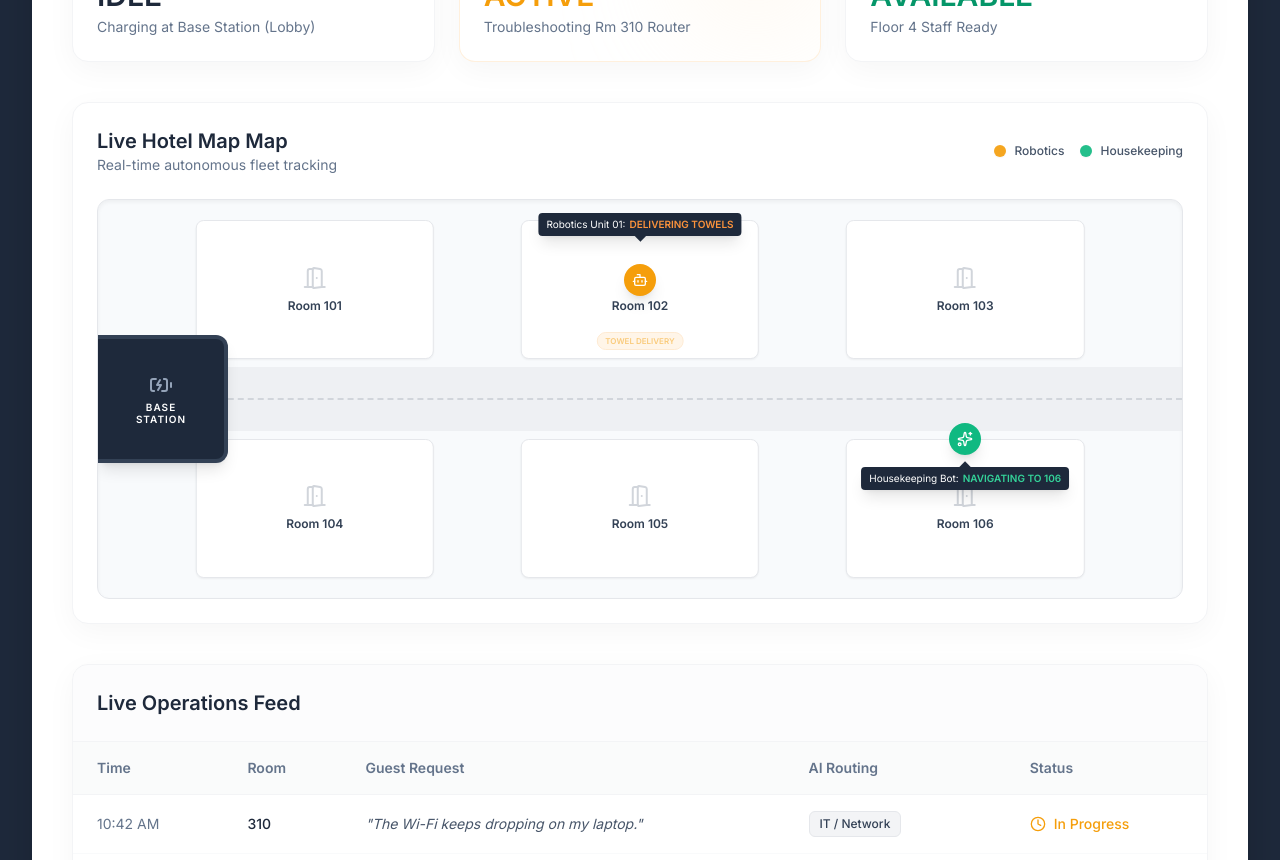
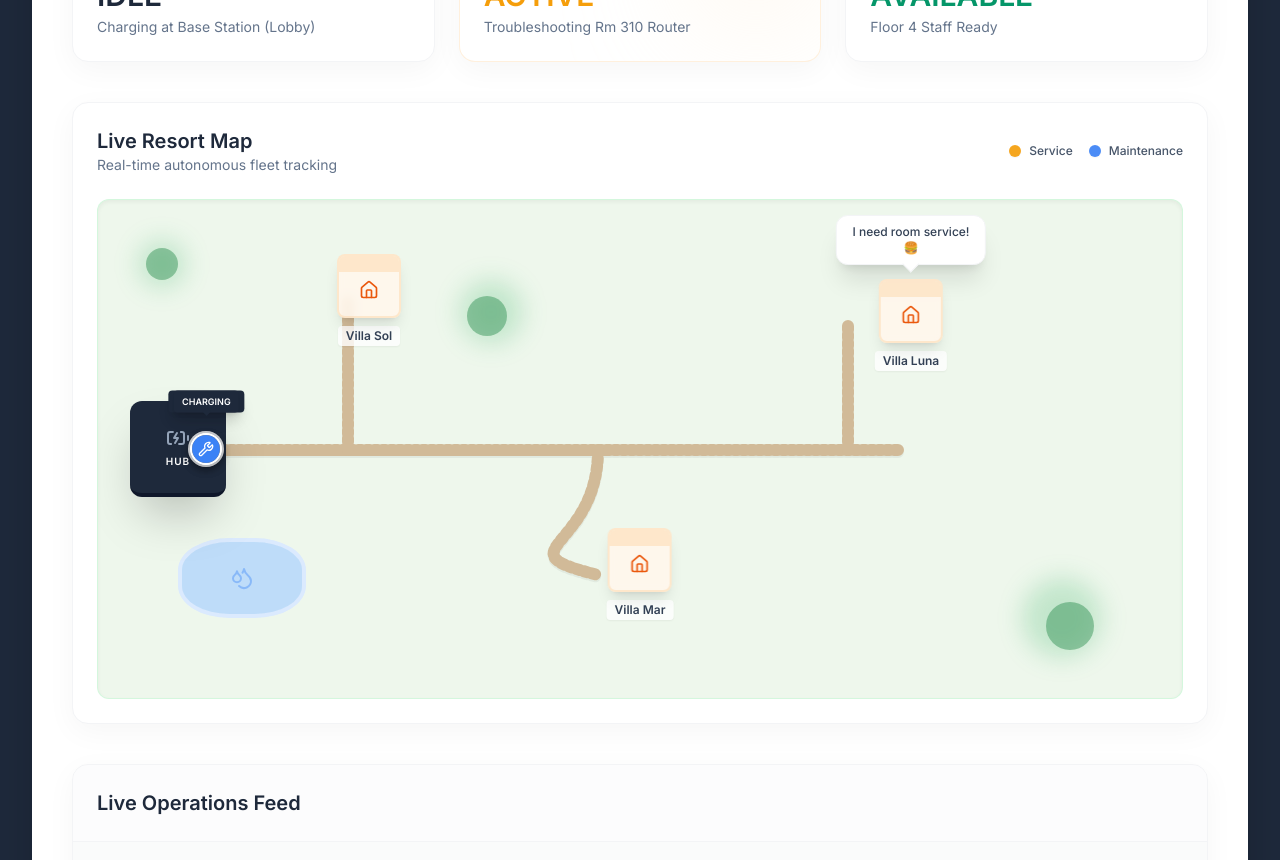
Before and after one commit to KadsSar/innovaeste-core, a React (Vite) app: page /dashboard in a window 1280 px wide. Shown: the part 500-1360 px from the top of the page. Built offline with nearby package versions, Linux system fonts and the light colour scheme; a web font is replaced by a local one.

Commit message:
feat: update LiveHotelMap component and refresh build assets.

```diff
--- a/src/components/LiveHotelMap.tsx
+++ b/src/components/LiveHotelMap.tsx
@@ -1,5 +1,5 @@
 import { useEffect, useState } from 'react';
-import { Bot, Sparkles, DoorOpen, BatteryCharging } from 'lucide-react';
+import { Bot, Wrench, BatteryCharging, Home, Droplets } from 'lucide-react';
 
 type BotState = {
   id: string;
@@ -11,75 +11,103 @@ type BotState = {
   icon: React.ReactNode;
 };
 
+type RoomState = {
+  id: string;
+  name: string;
+  x: number;
+  y: number;
+  request: string | null;
+};
+
 export default function LiveHotelMap() {
-  // Bot A: Towels (Orange)
-  const [botA, setBotA] = useState<BotState>({
-    id: 'A', name: 'Robotics Unit 01', x: 5, y: 40, status: 'IDLE', color: 'bg-accent-orange text-white', icon: <Bot size={16} />
+  const [rooms, setRooms] = useState<Record<string, RoomState>>({
+    'villa-sol': { id: 'villa-sol', name: 'Villa Sol', x: 25, y: 20, request: null },
+    'villa-luna': { id: 'villa-luna', name: 'Villa Luna', x: 75, y: 25, request: null },
+    'villa-mar': { id: 'villa-mar', name: 'Villa Mar', x: 50, y: 75, request: null },
   });
 
-  // Bot B: Cleaning (Emerald)
+  const [botA, setBotA] = useState<BotState>({
+    id: 'A', name: 'Robotics Unit 01', x: 10, y: 50, status: 'IDLE', color: 'bg-accent-orange text-white', icon: <Bot size={16} />
+  });
+
   const [botB, setBotB] = useState<BotState>({
-    id: 'B', name: 'Housekeeping Bot', x: 5, y: 60, status: 'CHARGING', color: 'bg-emerald-500 text-white', icon: <Sparkles size={16} />
+    id: 'B', name: 'IT & Maintenance', x: 10, y: 50, status: 'CHARGING', color: 'bg-blue-500 text-white', icon: <Wrench size={16} />
   });
 
   useEffect(() => {
     let mounted = true;
 
+    const setRoomRequest = (roomId: string, request: string | null) => {
+      setRooms(prev => ({
+        ...prev,
+        [roomId]: { ...prev[roomId], request }
+      }));
+    };
+
     const runBotASequence = async () => {
       while (mounted) {
-        // IDLE at base
-        setBotA(prev => ({ ...prev, x: 5, y: 40, status: 'IDLE (Base)' }));
+        // Base
+        setBotA(prev => ({ ...prev, x: 10, y: 50, status: 'IDLE' }));
+        await wait(3000);
+
+        // Request comes in for Room Service
+        if(!mounted) return;
+        setRoomRequest('villa-luna', 'I need room service! 🍔');
         await wait(2000);
 
-        // Move to hallway aligned with room 102
-        setBotA(prev => ({ ...prev, x: 50, y: 40, status: 'NAVIGATING TO 102' }));
-        await wait(2000); // Wait for transit
-
-        // Enter Room 102 (Top middle)
-        setBotA(prev => ({ ...prev, x: 50, y: 20, status: 'ENTERING ROOM' }));
-        await wait(1000); // Wait for transit
-
-        // Task
-        setBotA(prev => ({ ...prev, status: 'DELIVERING TOWELS' }));
-        await wait(3000);
-
-        // Exit room
-        setBotA(prev => ({ ...prev, x: 50, y: 40, status: 'EXITING ROOM' }));
+        setBotA(prev => ({ ...prev, status: 'RESPONDING' }));
         await wait(1000);
 
+        // Move to Villa Luna
+        setBotA(prev => ({ ...prev, x: 75, y: 25, status: 'DELIVERING' }));
+        await wait(7000); // Slower movement
+
+        // Un-set request
+        setRoomRequest('villa-luna', null);
+        setBotA(prev => ({ ...prev, status: 'TASK COMPLETE' }));
+        await wait(2000);
+
         // Return to base
-        setBotA(prev => ({ ...prev, x: 5, y: 40, status: 'RETURNING TO BASE' }));
-        await wait(2000);
+        setBotA(prev => ({ ...prev, x: 10, y: 50, status: 'RETURNING' }));
+        await wait(7000);
       }
     };
 
     const runBotBSequence = async () => {
-      // Offset start
-      await wait(3500);
+      await wait(8000); // offset
       while (mounted) {
-        // At base
-        setBotB(prev => ({ ...prev, x: 5, y: 60, status: 'IDLE (Base)' }));
-        await wait(1000);
+        // Base
+        setBotB(prev => ({ ...prev, x: 10, y: 50, status: 'IDLE' }));
+        await wait(3000);
 
-        // Move to hallway aligned with room 106 (bottom right)
-        setBotB(prev => ({ ...prev, x: 80, y: 60, status: 'NAVIGATING TO 106' }));
-        await wait(2500);
+        // Request comes in for A/C
+        if(!mounted) return;
+        setRoomRequest('villa-sol', 'My A/C is broken! ❄️');
+        await wait(2000);
 
-        // Enter Room 106
-        setBotB(prev => ({ ...prev, x: 80, y: 80, status: 'ENTERING ROOM' }));
-        await wait(1000);
+        // Move to Villa Sol
+        setBotB(prev => ({ ...prev, x: 25, y: 20, status: 'INVESTIGATING' }));
+        await wait(5000);
 
-        // Task
-        setBotB(prev => ({ ...prev, status: 'CLEANING ROOM RUN' }));
+        // Clear request
+        setRoomRequest('villa-sol', null);
+        setBotB(prev => ({ ...prev, status: 'REPAIRING' }));
         await wait(4000);
 
-        // Exit room
-        setBotB(prev => ({ ...prev, x: 80, y: 60, status: 'EXITING ROOM' }));
-        await wait(1000);
+        // Next Request: Bedsheets
+        setRoomRequest('villa-mar', 'Bedsheets need changing 🛏️');
+        await wait(2000);
+
+        setBotB(prev => ({ ...prev, x: 50, y: 75, status: 'REROUTING' }));
+        await wait(6000);
+
+        setRoomRequest('villa-mar', null);
+        setBotB(prev => ({ ...prev, status: 'CLEANING' }));
+        await wait(4000);
 
         // Return to base
-        setBotB(prev => ({ ...prev, x: 5, y: 60, status: 'RETURNING TO BASE' }));
-        await wait(2500);
+        setBotB(prev => ({ ...prev, x: 10, y: 50, status: 'RETURNING' }));
+        await wait(6000);
       }
     };
 
@@ -95,117 +123,126 @@ export default function LiveHotelMap() {
     <div className="bg-white border border-gray-100 rounded-2xl overflow-hidden shadow-[0_8px_30px_rgb(0,0,0,0.04)] p-6">
       <div className="flex justify-between items-center mb-6">
         <div>
-          <h2 className="text-xl font-semibold text-slate-800">Live Hotel Map Map</h2>
+          <h2 className="text-xl font-semibold text-slate-800">Live Resort Map</h2>
           <p className="text-sm text-slate-500">Real-time autonomous fleet tracking</p>
         </div>
         <div className="flex space-x-4">
           <div className="flex items-center space-x-2">
             <div className="w-3 h-3 rounded-full bg-accent-orange shadow-sm animate-pulse"></div>
-            <span className="text-xs text-slate-600 font-medium">Robotics</span>
+            <span className="text-xs text-slate-600 font-medium">Service</span>
           </div>
           <div className="flex items-center space-x-2">
-            <div className="w-3 h-3 rounded-full bg-emerald-500 shadow-sm animate-pulse"></div>
-            <span className="text-xs text-slate-600 font-medium">Housekeeping</span>
+            <div className="w-3 h-3 rounded-full bg-blue-500 shadow-sm animate-pulse"></div>
+            <span className="text-xs text-slate-600 font-medium">Maintenance</span>
           </div>
         </div>
       </div>
 
-      <div className="relative w-full h-[400px] bg-slate-50 border border-gray-200 rounded-xl overflow-hidden shadow-inner font-sans">
+      <div className="relative w-full h-[500px] bg-[#eef7ec] border border-green-200/50 rounded-xl overflow-hidden shadow-inner font-sans">
 
-        {/* Hallway */}
-        <div className="absolute left-0 right-0 top-1/2 h-16 bg-gray-200/50 -translate-y-1/2 flex items-center justify-center">
-           <div className="w-full border-t-2 border-dashed border-gray-300"></div>
+        {/* Landscape Elements (Trees, Pools, Paths) */}
+
+        {/* Paths (SVG) */}
+        <svg className="absolute inset-0 w-full h-full pointer-events-none" style={{ filter: 'drop-shadow(0px 2px 0px rgba(0,0,0,0.05))' }}>
+          {/* Main Path from Base */}
+          <path d="M 100 250 L 800 250" stroke="#d1ba98" strokeWidth="12" strokeLinecap="round" fill="none" strokeDasharray="4 4" />
+          {/* Path to Sol */}
+          <path d="M 250 250 L 250 100" stroke="#d1ba98" strokeWidth="12" strokeLinecap="round" fill="none" strokeDasharray="4 4" />
+          {/* Path to Luna */}
+          <path d="M 750 250 L 750 125" stroke="#d1ba98" strokeWidth="12" strokeLinecap="round" fill="none" strokeDasharray="4 4" />
+          {/* Path to Mar */}
+          <path d="M 500 250 C 500 350, 400 350, 500 375" stroke="#d1ba98" strokeWidth="12" strokeLinecap="round" fill="none" strokeDasharray="4 4" />
+        </svg>
+
+        {/* Trees */}
+        <div className="absolute top-10 left-10 w-12 h-12 bg-green-600/20 rounded-full blur-md"></div>
+        <div className="absolute top-12 left-12 w-8 h-8 bg-green-700/40 rounded-full"></div>
+
+        <div className="absolute top-20 left-1/3 w-16 h-16 bg-green-600/20 rounded-full blur-md"></div>
+        <div className="absolute top-24 left-[34%] w-10 h-10 bg-green-700/40 rounded-full"></div>
+
+        <div className="absolute bottom-10 right-20 w-20 h-20 bg-green-600/20 rounded-full blur-md"></div>
+        <div className="absolute bottom-12 right-[5.5rem] w-12 h-12 bg-green-700/40 rounded-full"></div>
+
+        {/* Pools */}
+        <div className="absolute bottom-20 left-20">
+          <div className="w-32 h-20 bg-blue-200/60 rounded-[40%] border-4 border-blue-100 flex items-center justify-center relative overflow-hidden">
+             <div className="absolute inset-0 bg-blue-300/30 pattern-wavy"></div>
+             <Droplets className="w-6 h-6 text-blue-500/50" />
+          </div>
         </div>
 
         {/* Base Station */}
-        <div className="absolute left-0 top-1/2 -translate-y-1/2 w-[12%] h-32 bg-slate-800 text-white rounded-r-xl border-4 border-l-0 border-slate-700 flex flex-col items-center justify-center shadow-lg z-10">
+        <div className="absolute left-8 top-1/2 -translate-y-1/2 w-24 h-24 bg-slate-800 text-white rounded-xl shadow-2xl z-10 flex flex-col items-center justify-center border-b-4 border-slate-900">
           <BatteryCharging className="w-6 h-6 mb-1 text-slate-400" />
-          <span className="text-[10px] uppercase tracking-widest font-semibold text-center leading-tight">Base<br/>Station</span>
+          <span className="text-[10px] uppercase tracking-widest font-bold text-center">Hub</span>
         </div>
 
-        {/* Rooms Top */}
-        <Room left="20%" top="5%" name="Room 101" />
-        <Room left="50%" top="5%" name="Room 102" activeTask={botA.status === 'DELIVERING TOWELS' ? 'TOWEL DELIVERY' : ''} />
-        <Room left="80%" top="5%" name="Room 103" />
+        {/* Rooms */}
+        {(Object.values(rooms) as RoomState[]).map(room => (
+          <div
+            key={room.id}
+            className="absolute z-10 flex flex-col items-center justify-center"
+            style={{ left: `${room.x}%`, top: `${room.y}%`, transform: 'translate(-50%, -50%)' }}
+          >
+            {/* Request Chat Bubble */}
+            <div className={`
+              absolute -top-16 left-1/2 -translate-x-1/2 w-max max-w-[150px]
+              bg-white text-slate-700 p-2 rounded-xl shadow-xl border border-gray-100
+              text-[10px] sm:text-xs font-medium text-center transition-all duration-300 origin-bottom
+              ${room.request ? 'opacity-100 scale-100' : 'opacity-0 scale-50 pointer-events-none'}
+            `}>
+              {room.request}
+              <div className="absolute -bottom-1.5 left-1/2 -translate-x-1/2 w-3 h-3 bg-white border-b border-r border-gray-100 transform rotate-45"></div>
+            </div>
 
-        {/* Rooms Bottom */}
-        <Room left="20%" bottom="5%" name="Room 104" />
-        <Room left="50%" bottom="5%" name="Room 105" />
-        <Room left="80%" bottom="5%" name="Room 106" activeTask={botB.status === 'CLEANING ROOM RUN' ? 'CLEANING IN PROGRESS' : ''} />
+            <div className="w-16 h-16 bg-orange-50/90 border-2 border-orange-200/50 rounded-lg shadow-lg flex flex-col items-center justify-center relative overflow-hidden backdrop-blur-sm">
+               {/* Tiny roof graphic */}
+               <div className="absolute top-0 inset-x-0 h-4 bg-orange-200/50"></div>
+               <Home className="w-5 h-5 text-orange-600 mt-2" />
+            </div>
+            <span className="mt-2 text-xs font-bold text-slate-700 bg-white/80 px-2 py-0.5 rounded shadow-sm">{room.name}</span>
+          </div>
+        ))}
 
-        {/* Bot A Details Tooltip */}
-        <div
-          className="absolute z-30 transition-all duration-1000 ease-in-out pointer-events-none"
-          style={{ left: `${botA.x}%`, top: `calc(${botA.y}% - 40px)`, transform: 'translate(-50%, -100%)' }}
-        >
-          <div className="bg-slate-800 text-white text-[10px] px-2 py-1 rounded shadow-lg whitespace-nowrap flex items-center space-x-1">
-            <span>{botA.name}:</span>
-            <span className="text-orange-400 font-semibold">{botA.status}</span>
-          </div>
-          {/* Tooltip triangle */}
-          <div className="w-2 h-2 bg-slate-800 transform rotate-45 mx-auto -mt-1"></div>
-        </div>
+        {/* Bot A (Orange) */}
+        <BotIcon bot={botA} />
 
-        {/* Bot A */}
-        <div
-          className={`absolute flex items-center justify-center w-8 h-8 rounded-full shadow-lg z-20 transition-all duration-1000 ease-in-out ${botA.color}`}
-          style={{
-            left: `${botA.x}%`,
-            top: `${botA.y}%`,
-            transform: 'translate(-50%, -50%)',
-          }}
-        >
-          {botA.icon}
-        </div>
-
-        {/* Bot B Details Tooltip */}
-        <div
-          className="absolute z-30 transition-all duration-1000 ease-in-out pointer-events-none"
-          style={{ left: `${botB.x}%`, top: `calc(${botB.y}% + 24px)`, transform: 'translate(-50%, 0)' }}
-        >
-          {/* Tooltip triangle */}
-          <div className="w-2 h-2 bg-slate-800 transform rotate-45 mx-auto -mb-1"></div>
-          <div className="bg-slate-800 text-white text-[10px] px-2 py-1 rounded shadow-lg whitespace-nowrap flex items-center space-x-1">
-            <span>{botB.name}:</span>
-            <span className="text-emerald-400 font-semibold">{botB.status}</span>
-          </div>
-        </div>
-
-        {/* Bot B */}
-        <div
-          className={`absolute flex items-center justify-center w-8 h-8 rounded-full shadow-lg z-20 transition-all duration-1000 ease-in-out ${botB.color}`}
-          style={{
-            left: `${botB.x}%`,
-            top: `${botB.y}%`,
-            transform: 'translate(-50%, -50%)',
-          }}
-        >
-          {botB.icon}
-        </div>
+        {/* Bot B (Blue) */}
+        <BotIcon bot={botB} />
 
       </div>
     </div>
   );
 }
 
-// Sub-component for a Room
-function Room({ left, top, bottom, name, activeTask }: { left: string, top?: string, bottom?: string, name: string, activeTask?: string }) {
-  const style: any = { left, transform: 'translateX(-50%)', width: '22%', height: '35%' };
-  if (top) style.top = top;
-  if (bottom) style.bottom = bottom;
+function BotIcon({ bot }: { bot: BotState }) {
+  return (
+    <>
+      <div
+        className="absolute z-30 transition-all duration-[1000ms] pointer-events-none"
+        style={{ left: `${bot.x}%`, top: `calc(${bot.y}% - 35px)`, transform: 'translate(-50%, -100%)' }}
+      >
+        <div className="bg-slate-800 text-white text-[9px] px-2 py-1 rounded shadow-lg whitespace-nowrap flex items-center space-x-1">
+          <span className="font-semibold">{bot.status}</span>
+        </div>
+        <div className="w-1.5 h-1.5 bg-slate-800 transform rotate-45 mx-auto -mt-1"></div>
+      </div>
 
-  return (
-    <div className="absolute bg-white border border-gray-200 rounded-lg shadow-sm flex flex-col items-center justify-center z-0" style={style}>
-      <DoorOpen className="w-6 h-6 text-gray-300 mb-2" />
-      <span className="text-xs font-semibold text-slate-700">{name}</span>
-
-      {activeTask && (
-        <div className="absolute inset-x-0 bottom-2 flex justify-center">
-          <span className="bg-orange-100 text-accent-orange text-[8px] font-bold px-2 py-0.5 rounded-full animate-pulse border border-orange-200">
-            {activeTask}
-          </span>
+      <div
+        className={`absolute flex items-center justify-center w-8 h-8 rounded-full shadow-[0_4px_10px_rgba(0,0,0,0.3)] z-30 transition-all border-2 border-white ring-2 ring-white/50`}
+        style={{
+          left: `${bot.x}%`,
+          top: `${bot.y}%`,
+          transform: 'translate(-50%, -50%)',
+          transitionDuration: '5000ms',
+          transitionTimingFunction: 'linear'
+        }}
+      >
+        <div className={`w-full h-full rounded-full flex items-center justify-center ${bot.color}`}>
+          {bot.icon}
         </div>
-      )}
-    </div>
+      </div>
+    </>
   );
 }
```
Also changed, not shown: 5 other files (tests, documents, lock files or other folders).
